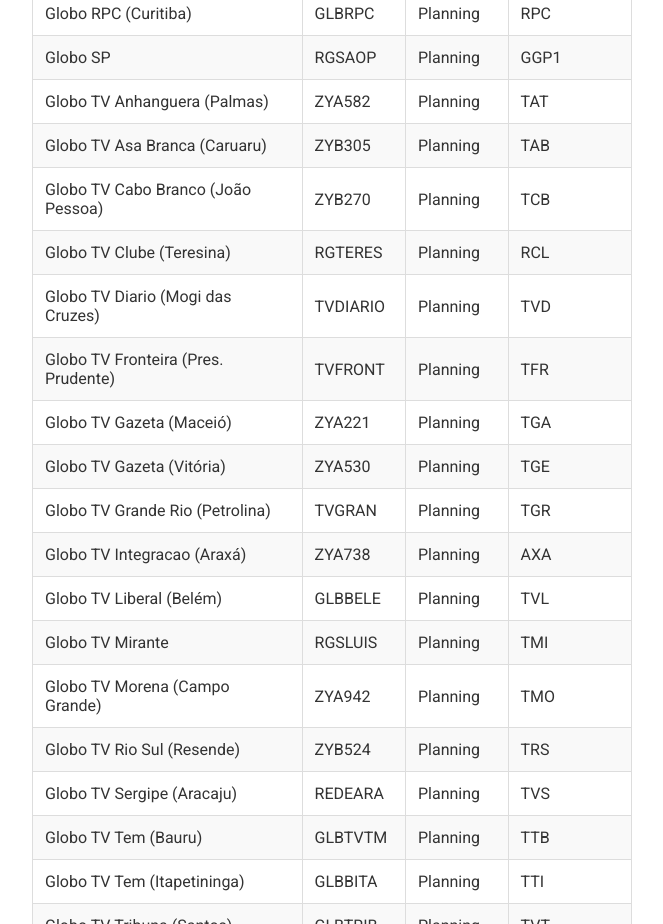
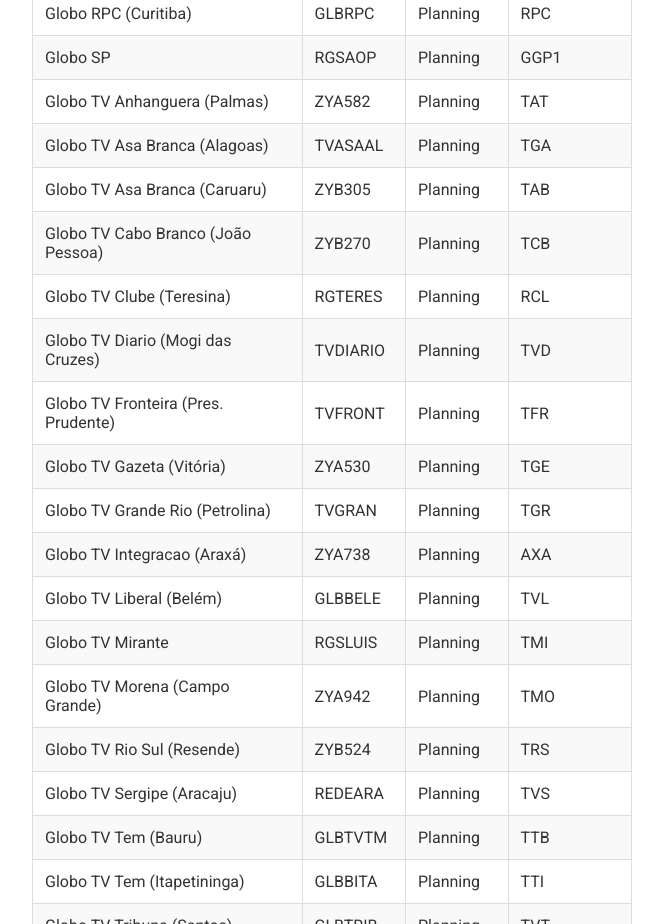
Before and after one commit to LeoRodrigues75/globosat-form, a plain HTML site: page index.html in a window 1280 px wide. Shown: the part 2060-2984 px from the top of the page, without its empty margins (308-971 px from the left). Drawn offline with Linux system fonts and the light colour scheme.

Commit message:
Add files via upload

```diff
--- a/index.html
+++ b/index.html
@@ -83,12 +83,12 @@
                     <tr><td>Globo RPC (Curitiba)</td><td>GLBRPC</td><td>Planning</td><td>RPC</td></tr>
                     <tr><td>Globo SP</td><td>RGSAOP</td><td>Planning</td><td>GGP1</td></tr>
                     <tr><td>Globo TV Anhanguera (Palmas)</td><td>ZYA582</td><td>Planning</td><td>TAT</td></tr>
+                    <tr><td>Globo TV Asa Branca (Alagoas)</td><td>TVASAAL</td><td>Planning</td><td>TGA</td></tr>
                     <tr><td>Globo TV Asa Branca (Caruaru)</td><td>ZYB305</td><td>Planning</td><td>TAB</td></tr>
                     <tr><td>Globo TV Cabo Branco (João Pessoa)</td><td>ZYB270</td><td>Planning</td><td>TCB</td></tr>
                     <tr><td>Globo TV Clube (Teresina)</td><td>RGTERES</td><td>Planning</td><td>RCL</td></tr>
                     <tr><td>Globo TV Diario (Mogi das Cruzes)</td><td>TVDIARIO</td><td>Planning</td><td>TVD</td></tr>
                     <tr><td>Globo TV Fronteira (Pres. Prudente)</td><td>TVFRONT</td><td>Planning</td><td>TFR</td></tr>
-                    <tr><td>Globo TV Gazeta (Maceió)</td><td>ZYA221</td><td>Planning</td><td>TGA</td></tr>
                     <tr><td>Globo TV Gazeta (Vitória)</td><td>ZYA530</td><td>Planning</td><td>TGE</td></tr>
                     <tr><td>Globo TV Grande Rio (Petrolina)</td><td>TVGRAN</td><td>Planning</td><td>TGR</td></tr>
                     <tr><td>Globo TV Integracao (Araxá)</td><td>ZYA738</td><td>Planning</td><td>AXA</td></tr>
```
